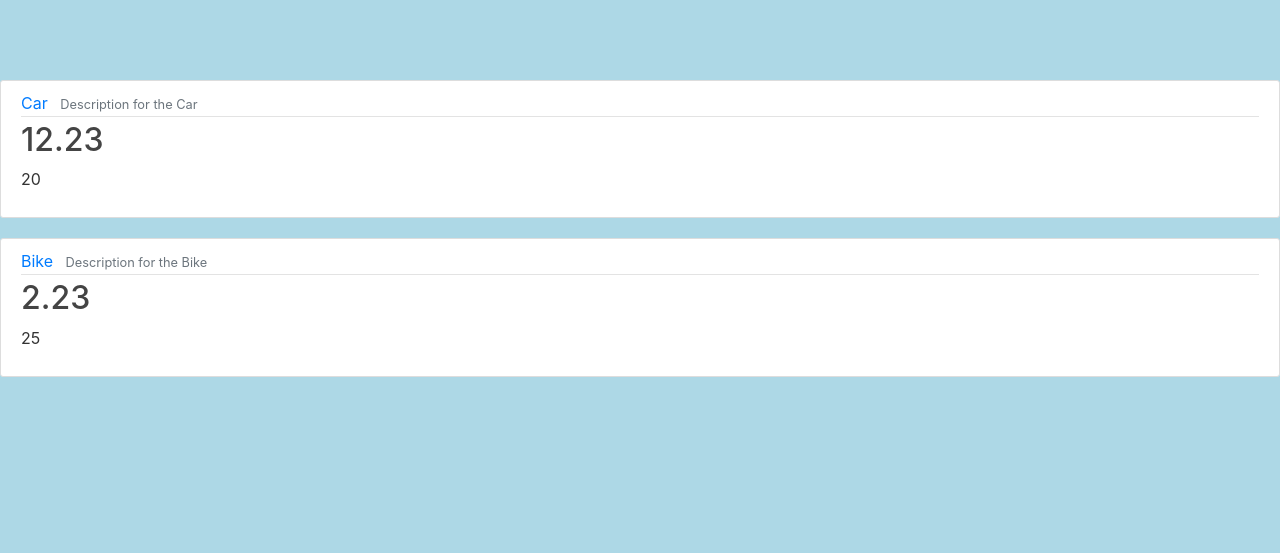
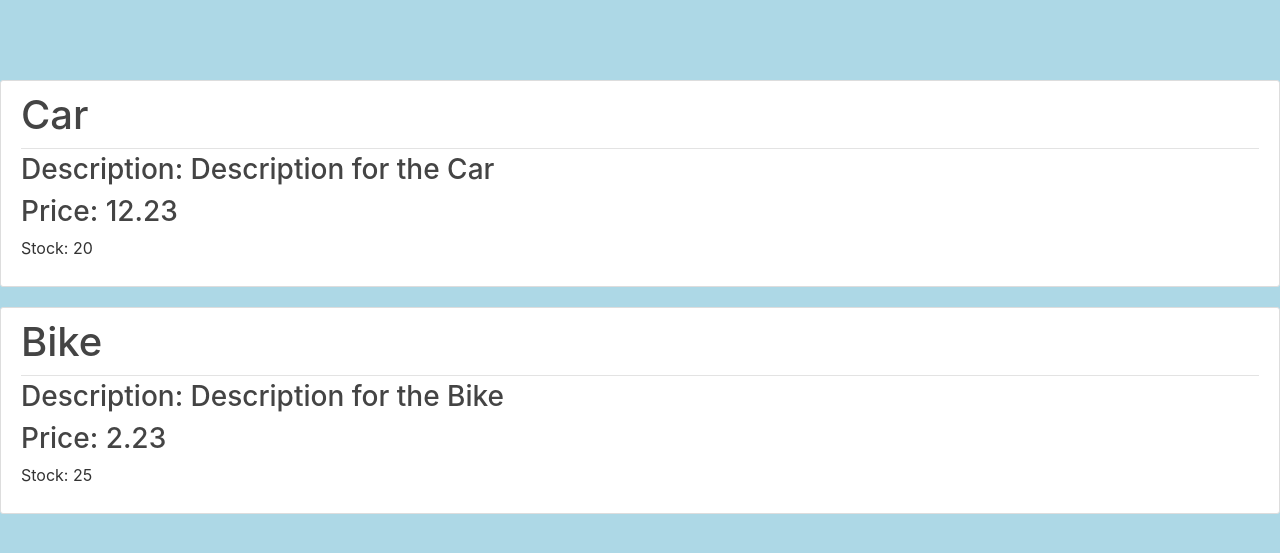
Before and after one commit to PetreMorariu/OnlineStore, a Django app: page / in a window 1280 px wide. Shown: the top 553 px of the page. Run offline with Django 5.2, Linux system fonts and the light colour scheme; some libraries are stand-ins or nearby versions.

Commit message:
Changes to my home view

```diff
--- a/onlinestore/templates/onlinestore/home.html
+++ b/onlinestore/templates/onlinestore/home.html
@@ -4,11 +4,11 @@
         <article class="media content-section">
           <div class="media-body">
             <div class="article-metadata">
-              <a class="mr-2" href="#">{{ product.name }}</a>
-              <small class="text-muted">{{ product.description }}</small>
+              <h1 class="mr-2">{{ product.name }}</h1>
             </div>
-            <h2><a class="article-title">{{ product.price }}</a></h2>
-            <p class="article-content">{{ product.stock }}</p>
+            <h3><a class="article-title"> Description: {{ product.description }}</a></h3>
+            <h3><a class="article-title"> Price: {{ product.price }}</a></h3>
+            <p class="article-content">Stock: {{ product.stock }}</p>
           </div>
         </article>
     {% endfor %}
```
